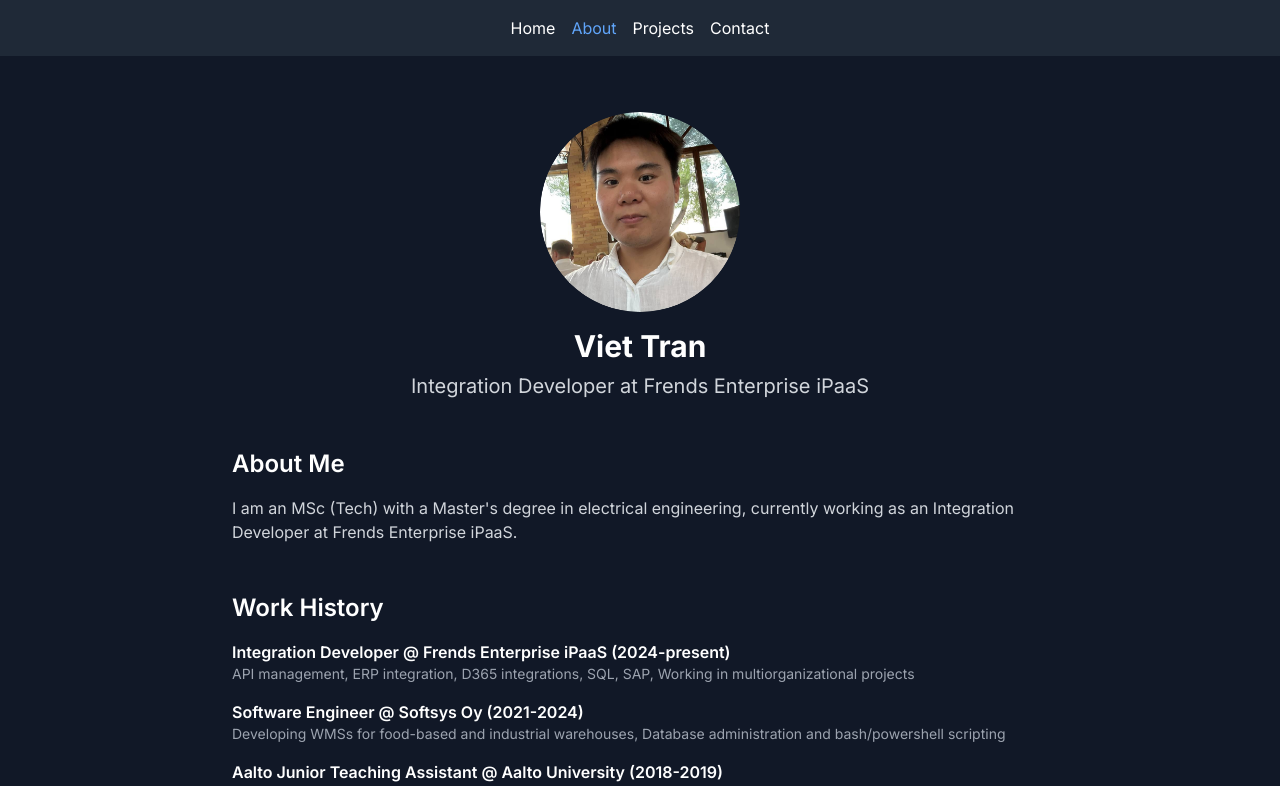
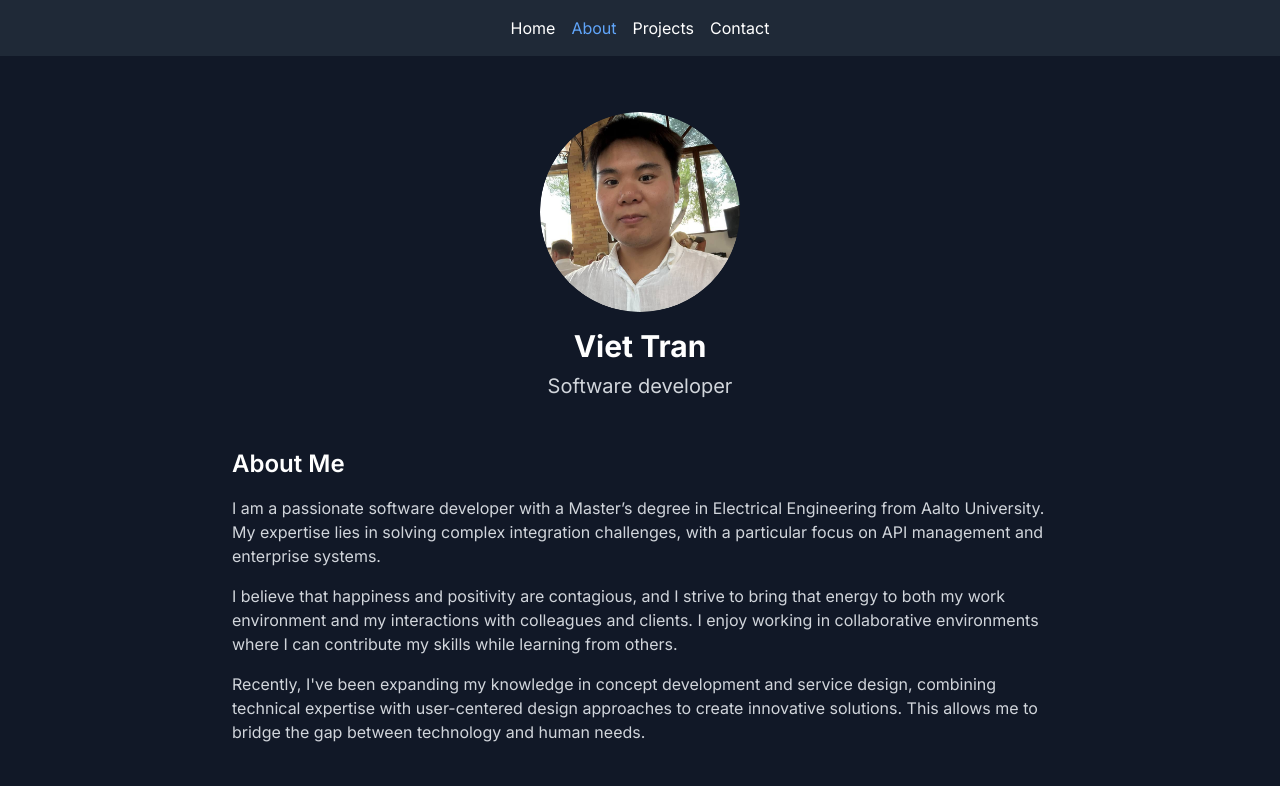
Before and after one commit to vieteri/viet-tran-portfolio, a Next.js app: page /about in a window 1280 px wide. Shown: the top 786 px of the page. Built offline with nearby package versions, Linux system fonts and the light colour scheme.

Commit message:
Made modifications to home page and about

```diff
--- a/src/app/about/page.tsx
+++ b/src/app/about/page.tsx
@@ -23,12 +23,26 @@ export default function About() {
       <div className="text-center mb-12">
         <Image src="/viet.png" alt="Viet Tran" width={200} height={200} className="rounded-full mx-auto mb-4" />
         <h1 className="text-3xl font-bold mb-2 text-white">Viet Tran</h1>
-        <p className="text-xl text-gray-300">Integration Developer at Frends Enterprise iPaaS</p>
+        <p className="text-xl text-gray-300">Software developer </p>
       </div>
 
       <Section title="About Me">
-        <p>I am an MSc (Tech) with a Master&apos;s degree in electrical engineering, currently working as an Integration Developer at Frends Enterprise iPaaS.</p>
+        <p className="mb-4">
+          I am a passionate software developer with a Master’s degree in Electrical Engineering from Aalto University.
+          My expertise lies in solving complex integration challenges, with a particular focus on API management and enterprise systems.
+        </p>
+        <p className="mb-4">
+          I believe that happiness and positivity are contagious, and I strive to bring that energy to both my work environment
+          and my interactions with colleagues and clients. I enjoy working in collaborative environments where I can contribute my
+          skills while learning from others.
+        </p>
+        <p className="mb-4">
+          Recently, I&apos;ve been expanding my knowledge in concept development and service design, combining technical expertise
+          with user-centered design approaches to create innovative solutions. This allows me to bridge the gap between technology and
+          human needs.
+        </p>
       </Section>
+
 
       <Section title="Work History">
         <ul className="list-none">
--- a/src/app/page.tsx
+++ b/src/app/page.tsx
@@ -3,7 +3,7 @@ import Image from "next/image";
 
 export default function Home() {
   return (
-    <main className="flex min-h-screen flex-col items-center justify-center p-6 text-center">
+    <main className="flex-col items-center justify-center p-6 text-center">
       <div className="max-w-4xl mx-auto space-y-8">
         <h1 className="text-4xl md:text-5xl font-bold text-white">Welcome to Viet Tran&apos;s Portfolio</h1>
 
```
